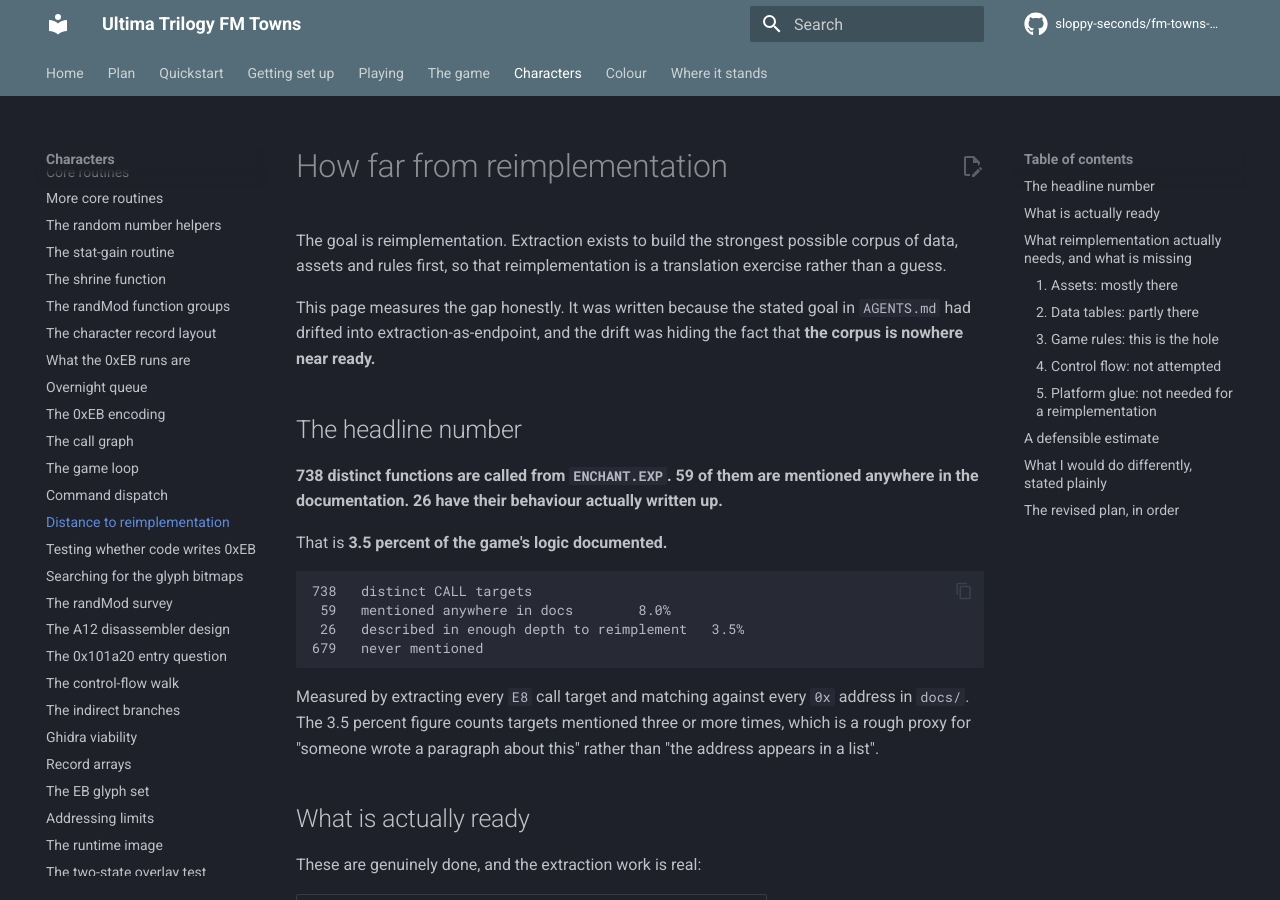
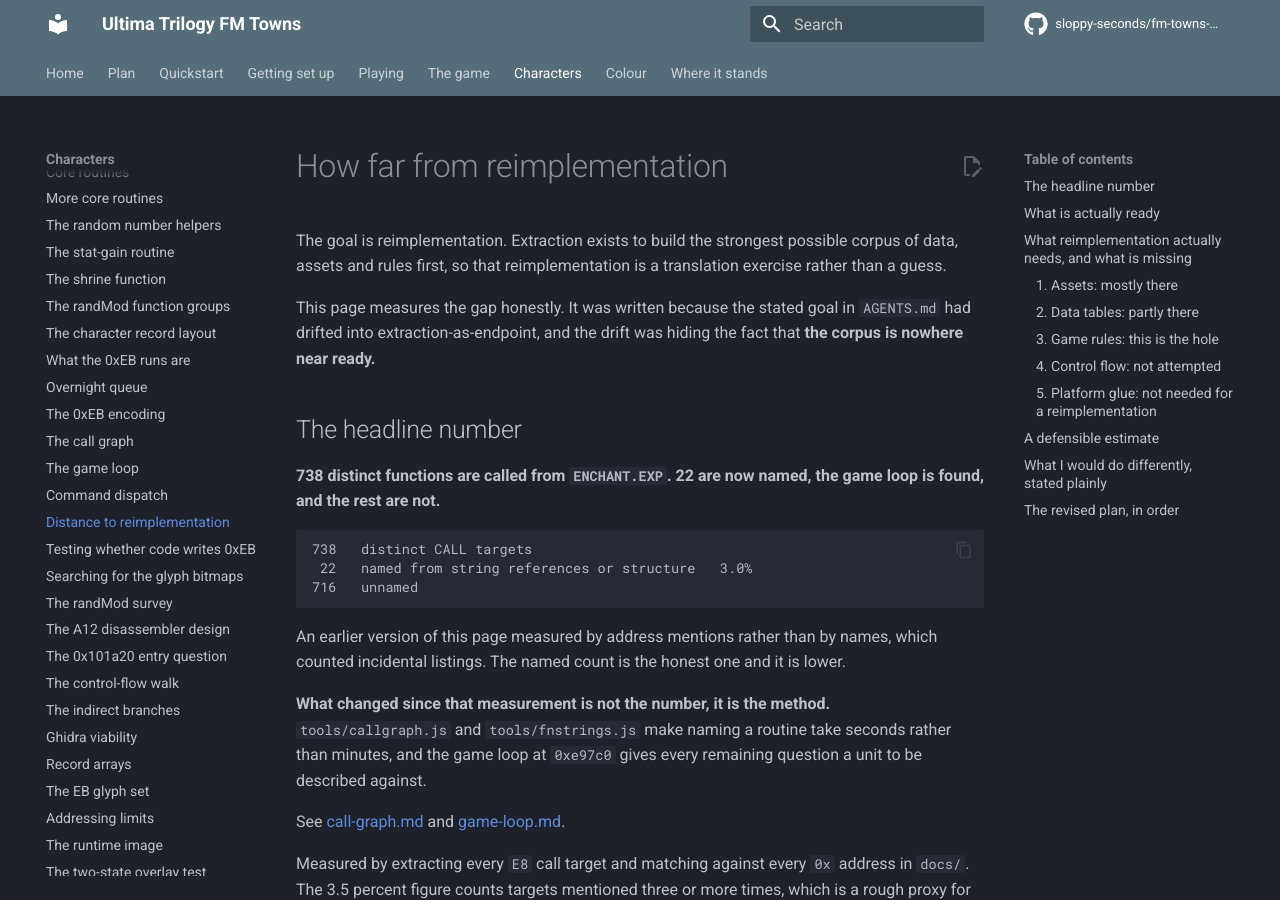
Before and after one commit to sloppy-seconds/fm-towns-ultima, an MkDocs documentation site: the page built from docs/reimplementation-gap.md, in a window 1280 px wide and 900 px high. Built offline with MkDocs 1.6.1 and Material for MkDocs 9.7.7, drawn with Linux system fonts in a browser that asks for light colours; comment, search, counter and statistics services are not loaded; some of the changed text lies outside the part shown.

````diff
--- a/docs/reimplementation-gap.md
+++ b/docs/reimplementation-gap.md
@@ -8,17 +8,23 @@ into extraction-as-endpoint, and the drift was hiding the fact that **the corpus
 
 ## The headline number
 
-**738 distinct functions are called from `ENCHANT.EXP`. 59 of them are mentioned anywhere in the
-documentation. 26 have their behaviour actually written up.**
-
-That is **3.5 percent of the game's logic documented.**
+**738 distinct functions are called from `ENCHANT.EXP`. 22 are now named, the game loop is found, and
+the rest are not.**
 
 ```
 738   distinct CALL targets
- 59   mentioned anywhere in docs        8.0%
- 26   described in enough depth to reimplement   3.5%
-679   never mentioned
+ 22   named from string references or structure   3.0%
+716   unnamed
 ```
+
+An earlier version of this page measured by address mentions rather than by names, which counted
+incidental listings. The named count is the honest one and it is lower.
+
+**What changed since that measurement is not the number, it is the method.** `tools/callgraph.js` and
+`tools/fnstrings.js` make naming a routine take seconds rather than minutes, and the game loop at
+`0xe97c0` gives every remaining question a unit to be described against.
+
+See [call-graph.md](call-graph.md) and [game-loop.md](game-loop.md).
 
 Measured by extracting every `E8` call target and matching against every `0x` address in `docs/`. The
 3.5 percent figure counts targets mentioned three or more times, which is a rough proxy for "someone
@@ -119,7 +125,7 @@ most message routines reference only `0xEB` runs. The twelve probes were not was
 aimed at decoding the data rather than at finding the code that reads it, and those are different
 questions.
 
-Meanwhile **26 of 738 functions are described.** That ratio is the honest scoreboard.
+Meanwhile **22 of 738 functions are named.** That ratio is the honest scoreboard.
 
 ## The revised plan, in order
 
````
Also changed, not shown: docs/overnight.md (+6 -3 lines), docs/plan.md (+9 -1 lines), docs/shrine-function.md (+7 -5 lines).
